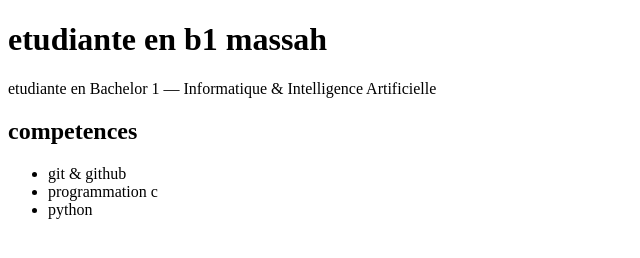
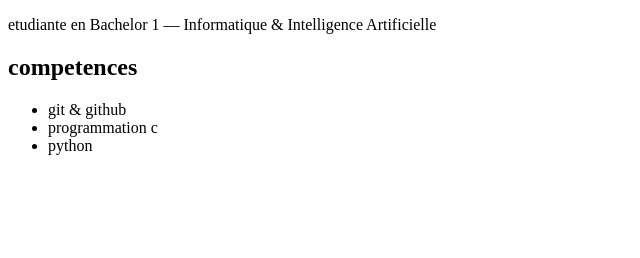
Before and after one commit to maeva582/bio-portfolio, a plain HTML site: page index.html in a window 1280 px wide. Shown: the whole page, without its empty margins (0-640 px from the left). Drawn offline with Linux system fonts and the light colour scheme.

Commit message:
Modification directe du titre sur main

```diff
--- a/index.html
+++ b/index.html
@@ -5,7 +5,7 @@
   <title>Portfolio de Massah</title>
 </head>
 <body>
-  <h1>etudiante en b1 massah</h1>
+
   <p>etudiante en Bachelor 1 — Informatique & Intelligence Artificielle</p>
   <h2>competences</h2>
   <ul>
```
